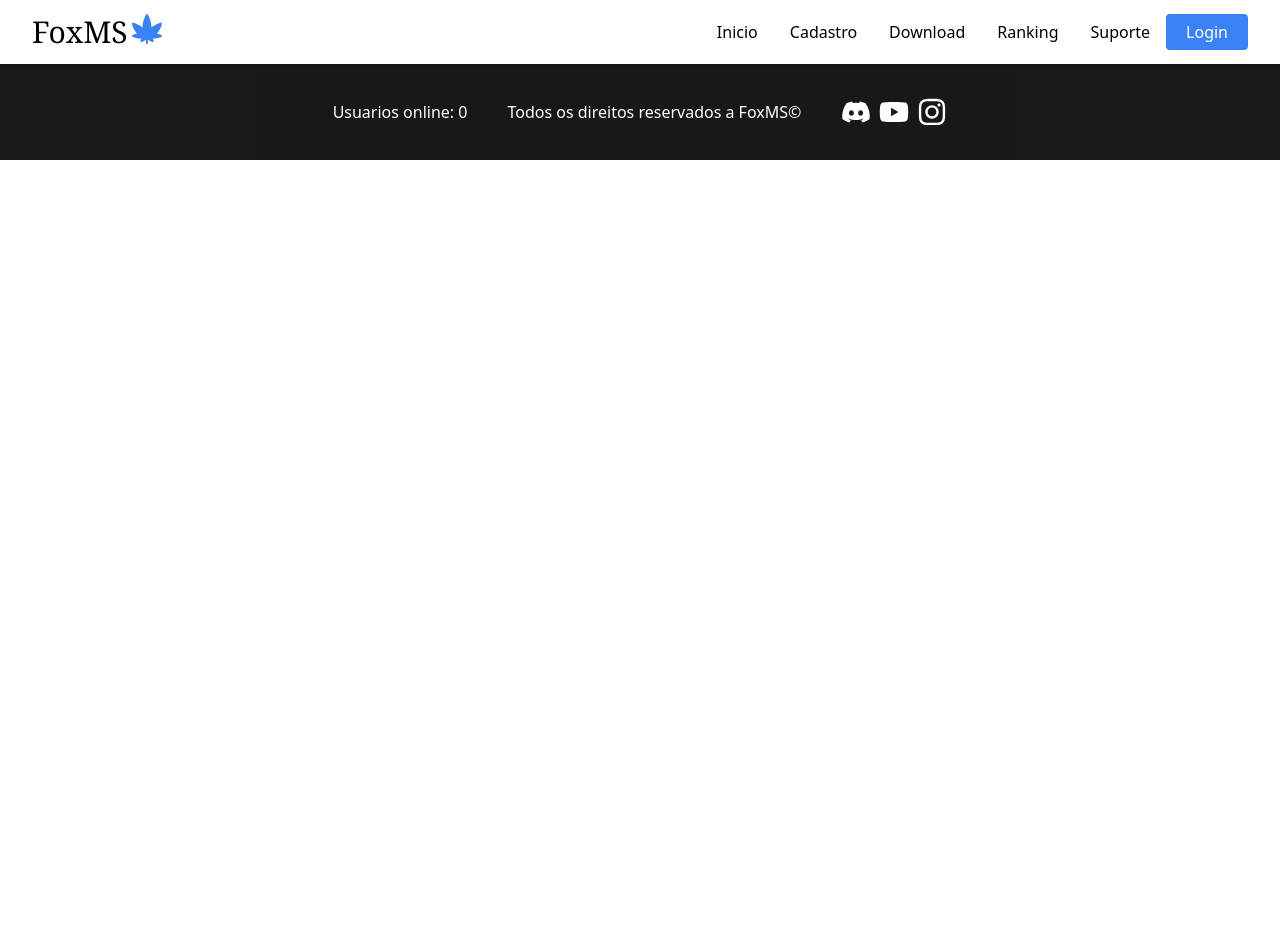
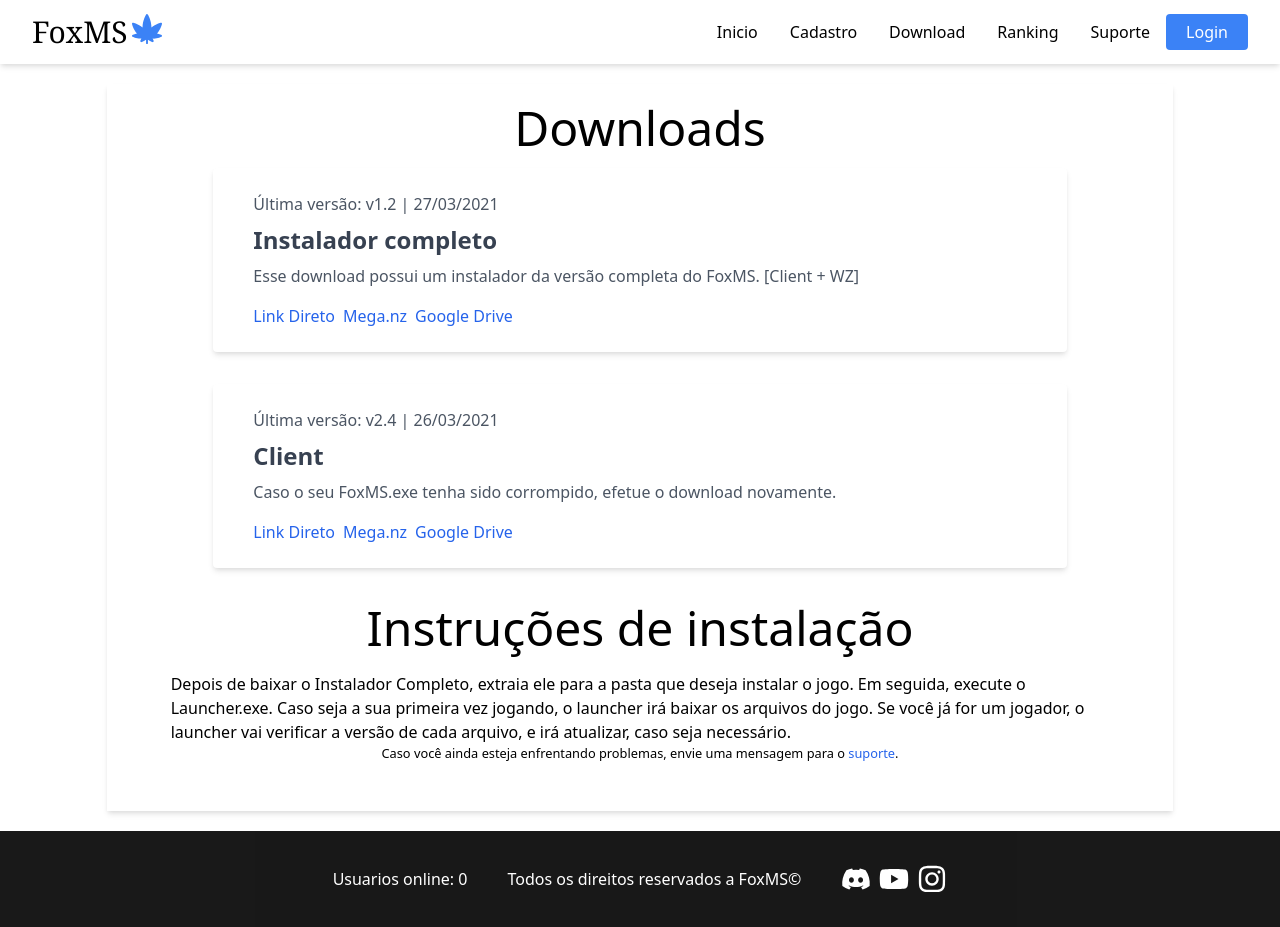
Before and after one commit to Memelli/foxms-v2, a React (Create React App) app: page /download in a window 1280 px wide. Before the commit the page ends 800 px from the top, so only its background shows below. Built offline with nearby package versions, Linux system fonts and the light colour scheme.

Commit message:
download page

```diff
--- a/src/App.js
+++ b/src/App.js
@@ -4,6 +4,7 @@
 import {Switch, Route} from 'react-router-dom'
 import Home from './pages/Home';
 import Cadastro from './pages/Cadastro';
+import Downloads from './pages/Downloads';
 
 function App() {
   return (
@@ -12,6 +13,7 @@
       <Switch>
         <Route path='/' exact component={Home} />
         <Route path='/signup' exact component={Cadastro} />
+        <Route path='/download' exact component={Downloads} />
       </Switch>
       <Footer />
     </>
--- a/src/pages/Cadastro/index.js
+++ b/src/pages/Cadastro/index.js
@@ -4,40 +4,42 @@
     return (
         <>
 
-            <div class="container max-w-sm mx-auto h-screen flex-1 flex flex-col items-center justify-center px-2">
-                <div class="bg-white px-6 py-8 text-black w-full">
-                    <h1 class="mb-8 text-3xl text-center">Cadastro</h1>
+            <div className="container mx-auto h-auto shadow-md my-10 w-5/6 flex-1 flex flex-col items-center justify-center px-2">
+                <div className="bg-white px-6 py-8 flex justify-center flex-col items-center text-black w-full">
+                    <h1 className="mb-8 text-5xl font-thin text-center">Cadastro</h1>
                     <input
                         type="text"
-                        class="block border border-grey-light w-full p-3 rounded mb-4"
+                        className="block border border-grey-light w-1/2 p-3 rounded mb-4"
                         name="fullname"
-                        placeholder="Usuario" />
+                        placeholder="Usuario"
+                        required />
 
                     <input
                         type="text"
-                        class="block border border-grey-light w-full p-3 rounded mb-4"
+                        className="block border border-grey-light w-1/2 p-3 rounded mb-4"
                         name="email"
                         placeholder="Email" />
 
                     <input
                         type="password"
-                        class="block border border-grey-light w-full p-3 rounded mb-4"
+                        className="block border border-grey-light w-1/2 p-3 rounded mb-4"
                         name="password"
                         placeholder="Senha" />
                     <input
                         type="password"
-                        class="block border border-grey-light w-full p-3 rounded mb-4"
+                        className="block border border-grey-light w-1/2 p-3 rounded mb-4"
                         name="confirm_password"
                         placeholder="Confirmar Senha" />
 
                     <button
                         type="submit"
-                        class="w-full text-center py-3 rounded bg-blue-500 text-white hover:bg-blue-600 focus:outline-none my-1"
+                        className="text-center py-3 rounded w-1/2 bg-blue-500 text-white hover:bg-blue-600 focus:outline-none my-1"
                     >Criar conta</button>
+                    <small>Ao criar uma conta, você está automaticamente aceitando os nossos <a href='/' className="text-blue-600 hover:underline">termos de uso.</a></small>
                 </div>
-                </div>
+            </div>
         </>
-            )
+    )
 }
 
-            export default Cadastro
+export default Cadastro
--- /dev/null
+++ b/src/pages/Downloads/index.js
@@ -0,0 +1,61 @@
+import React from 'react'
+
+const Downloads = () => {
+    return (
+        <>  <div className="flex justify-center items-center">
+            <div className="h-auto my-5 w-5/6 flex flex-col items-center justify-center self-center shadow-md">
+                <div className="mt-5 text-5xl font-thin items-center">
+                    Downloads
+                </div>
+                <div className="px-10 my-4 py-6 rounded shadow-md hover:shadow-xl bg-white w-4/5 mx-auto">
+                    <div className="flex justify-between items-center">
+                        <span className="font-light text-gray-600">Última versão: v1.2 | 27/03/2021</span>
+
+                    </div>
+                    <div className="mt-2">
+                        <a className="text-2xl text-gray-700 font-bold hover:text-gray-600" href="/">
+                            Instalador completo
+                        </a>
+                        <p className="mt-2 text-gray-600">
+                            Esse download possui um instalador da versão completa do FoxMS. [Client + WZ]
+                        </p>
+                    </div>
+                    <div className="flex flex-row items-center text-center mt-4">
+                        <a className="text-blue-600 hover:underline" href="/">Link Direto</a>
+                        <a className="text-blue-600 hover:underline mr-2 ml-2" href="/">Mega.nz</a>
+                        <a className="text-blue-600 hover:underline" href="/">Google Drive</a>
+                    </div>
+                </div>
+                <div className="px-10 my-4 py-6 rounded shadow-md hover:shadow-xl bg-white w-4/5 mx-auto">
+                    <div className="flex justify-between items-center">
+                        <span className="font-light text-gray-600">Última versão: v2.4 | 26/03/2021</span>
+
+                    </div>
+                    <div className="mt-2">
+                        <a className="text-2xl text-gray-700 font-bold hover:text-gray-600" href="/">
+                            Client
+                        </a>
+                        <p className="mt-2 text-gray-600">
+                            Caso o seu FoxMS.exe tenha sido corrompido, efetue o download novamente.
+                        </p>
+                    </div>
+                    <div className="flex flex-row text-center items-center mt-4">
+                        <a className="text-blue-600 hover:underline" href="/">Link Direto</a>
+                        <a className="text-blue-600 hover:underline mr-2 ml-2" href="/">Mega.nz</a>
+                        <a className="text-blue-600 hover:underline" href="/">Google Drive</a>
+                    </div>
+                </div>
+                <div className="mt-5 items-center justify-center text-center text-5xl font-thin">
+                    Instruções de instalação
+                </div>
+                <div className="mt-5 items-center flex flex-col justify-center px-16 mb-12">
+                    Depois de baixar o Instalador Completo, extraia ele para a pasta que deseja instalar o jogo. Em seguida, execute o Launcher.exe. Caso seja a sua primeira vez jogando, o launcher irá baixar os arquivos do jogo. Se você já for um jogador, o launcher vai verificar a versão de cada arquivo, e irá atualizar, caso seja necessário.
+                    <small>Caso você ainda esteja enfrentando problemas, envie uma mensagem para o <a className="text-blue-600 hover:underline" href='/'>suporte</a>.</small>
+                </div>
+            </div>
+            </div>
+        </>
+    )
+}
+
+export default Downloads
```
Also changed, not shown: src/components/Content/News.js (+36 -36 lines).
